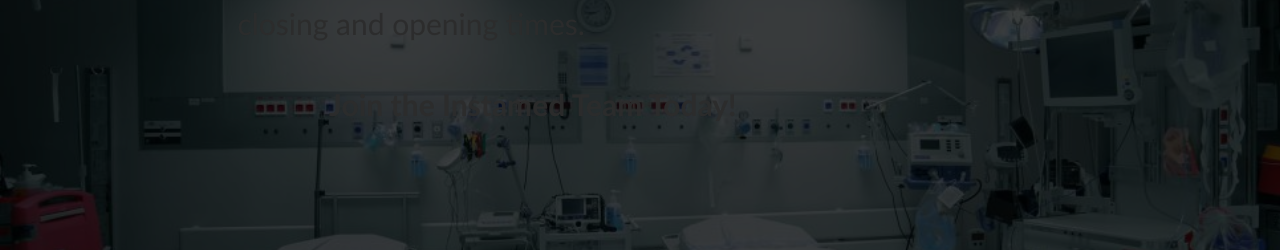
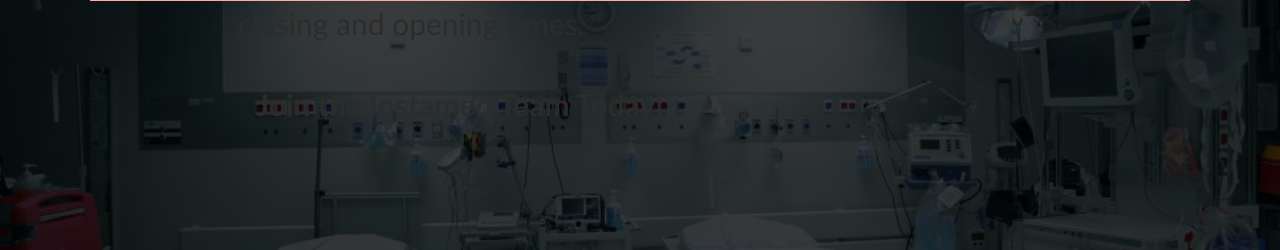
Before and after one commit to tparmar/montyhacks_project, a Flask app: page / in a window 1280 px wide. Shown: the part 1064-1314 px from the top of the page. Run offline with Flask 2, Linux system fonts and the light colour scheme; some libraries are stand-ins or nearby versions.

Commit message:
commit on main

```diff
--- a/static/styles.css
+++ b/static/styles.css
@@ -124,7 +124,7 @@ button:hover{
     margin: 0px;
     width: 86%;
     margin-left: 7%;
-    height: 500px;
+    height: 550px;
     background: #ffffff;
     color: black;
     left: 0%;
@@ -158,12 +158,12 @@ button:hover{
     overflow-wrap:initial;
 }
 .htextbox h6{
-    margin-left: 21.5%;
+    margin-left: 7%;
+    margin-right: 40%;
     text-align: center;
     color: #2c2c2cf3;
-    font-weight:darker;
+    font-weight: bold;
     font-size: 30px;
-    display: flex;
     overflow-wrap:initial;
 }
 
```
